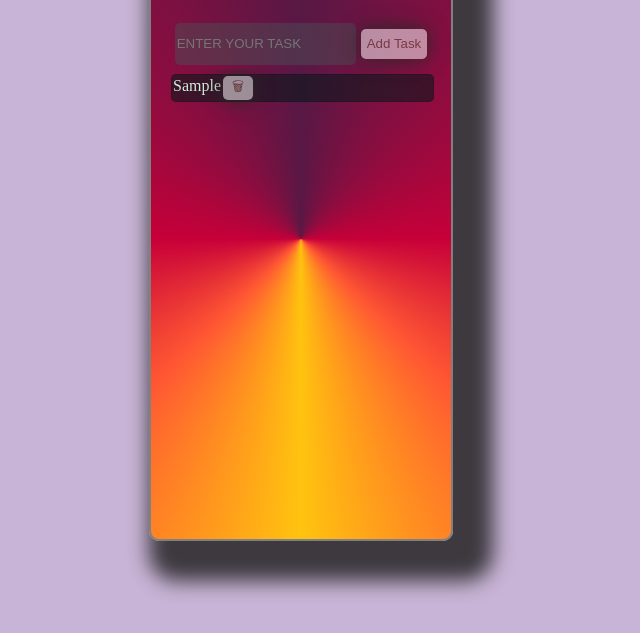
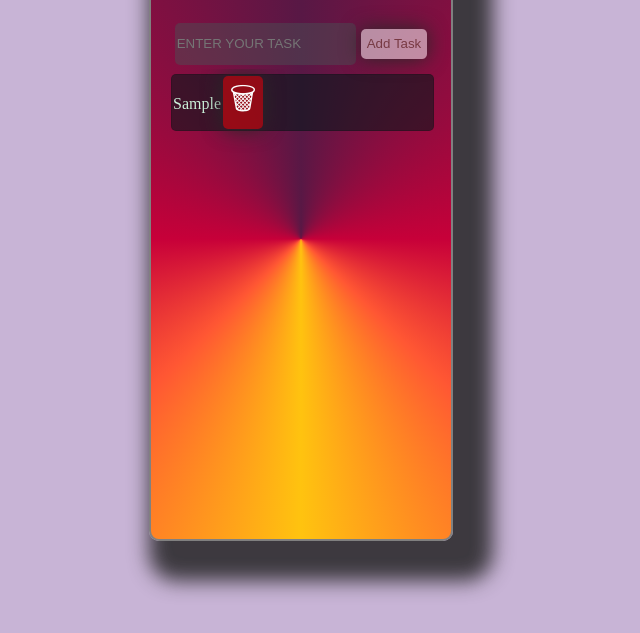
Before and after one commit to GaganNahak/Todo-List, a plain HTML site: page index.html in a window 1280 px wide. Both pictures are taken after typing "Sample" into the empty fields and a click on the button "Add Task". Shown: the part 71-704 px from the top of the page, without its empty margins (339-979 px from the left). Drawn offline with Linux system fonts and the light colour scheme.

Commit message:
Update style.css

```diff
--- a/style.css
+++ b/style.css
@@ -71,8 +71,12 @@
    box-shadow: 0px 0px 20px  rgb(39, 42, 39);
  }
  #delBut{
-   width: 30px;
+   width: 40px;
    position: relative;
     margin-left: 2px;
+    font-size:30px;
+    color: rgb(255, 255, 255);
+    text-align: center;
+    background-color: rgba(255, 0, 0, 0.475);
     height: 80%;
  }
```
